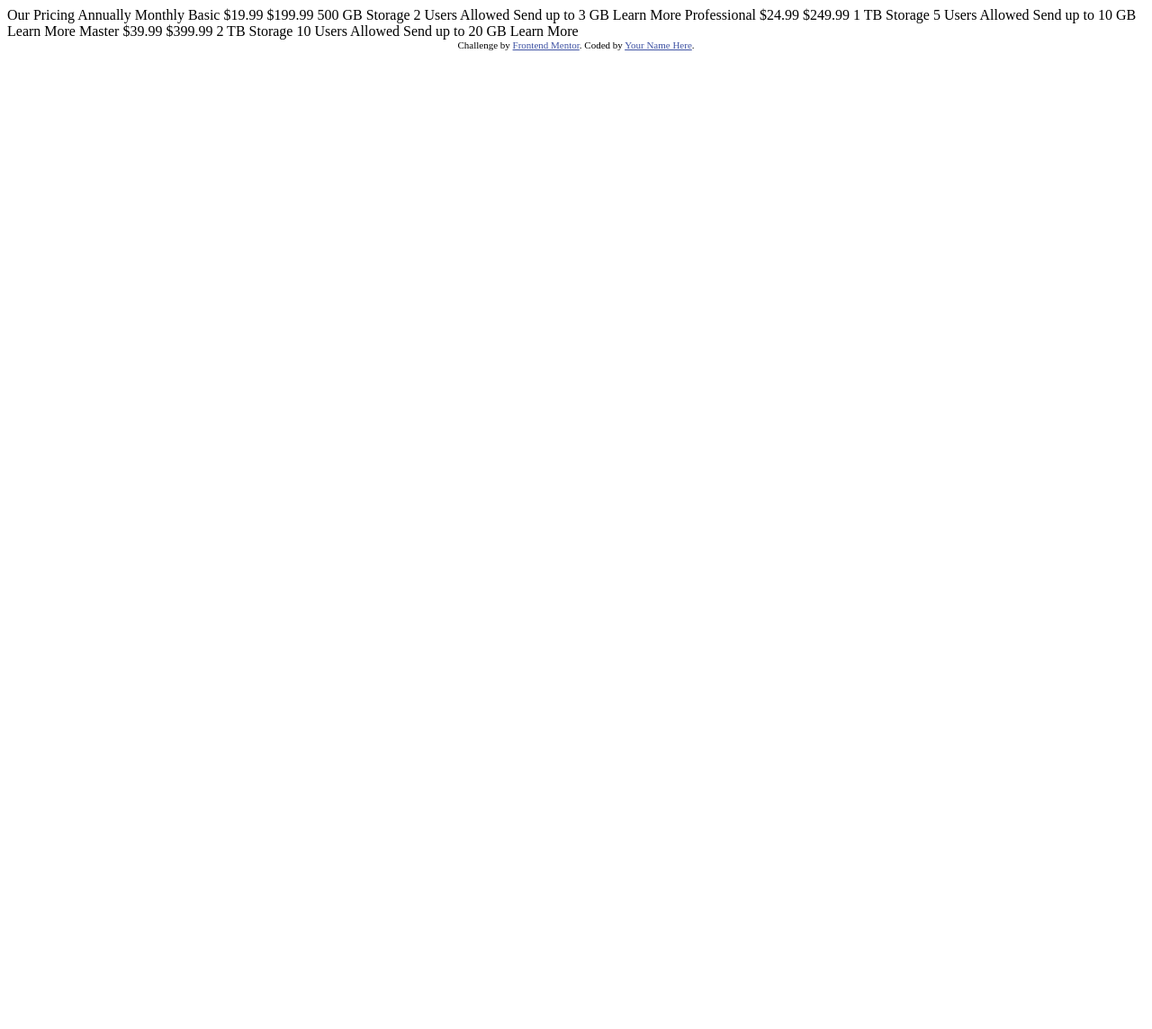
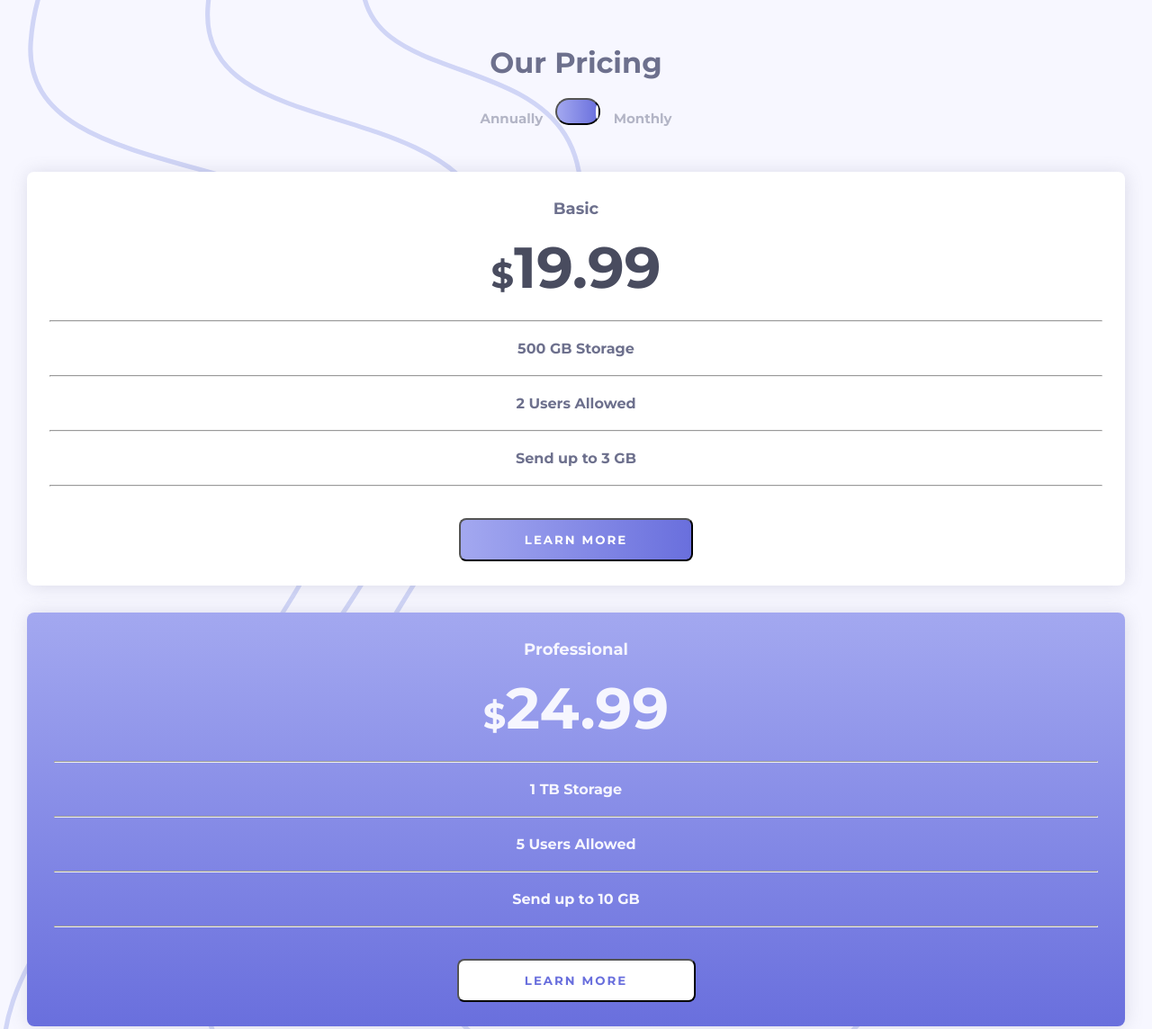
Before and after one commit to alvaro-j/pricing-component, a plain HTML site: page index.html in a window 1280 px wide. Shown: the top 1144 px of the page at 90% size. Before the commit the page ends 800 px from the top, so only its background shows below. Drawn offline with Linux system fonts and the light colour scheme.

Commit message:
Update index.html

```diff
--- a/index.html
+++ b/index.html
@@ -2,51 +2,69 @@
 <html lang="en">
 <head>
   <meta charset="UTF-8">
-  <meta name="viewport" content="width=device-width, initial-scale=1.0"> <!-- displays site properly based on user's device -->
-
+  <meta name="viewport" content="width=device-width, initial-scale=1.0">
   <link rel="icon" type="image/png" sizes="32x32" href="./images/favicon-32x32.png">
-
-  <title>Frontend Mentor | [Challenge Name Here]</title>
-
-  <!-- Feel free to remove these styles or customise in your own stylesheet 👍 -->
-  <style>
-    .attribution { font-size: 11px; text-align: center; }
-    .attribution a { color: hsl(228, 45%, 44%); }
-  </style>
+  <link rel="stylesheet" href="style.css">
+  <title>Frontend Mentor | [Pricing componet with toggle]</title>
+  <link rel="preconnect" href="https://fonts.googleapis.com">
+  <link rel="preconnect" href="https://fonts.gstatic.com" crossorigin>
+  <link href="https://fonts.googleapis.com/css2?family=Montserrat:wght@700&display=swap" rel="stylesheet">
 </head>
 <body>
-
-  Our Pricing
-  Annually
-  Monthly
-
-  Basic
-  &dollar;19.99
-  &dollar;199.99
-  500 GB Storage
-  2 Users Allowed
-  Send up to 3 GB
-  Learn More
-
-  Professional
-  &dollar;24.99
-  &dollar;249.99
-  1 TB Storage
-  5 Users Allowed
-  Send up to 10 GB
-  Learn More
-
-  Master
-  &dollar;39.99
-  &dollar;399.99
-  2 TB Storage
-  10 Users Allowed
-  Send up to 20 GB
-  Learn More
+  <section>
+    <h1>Our Pricing</h1>
+    <p id="toggle">
+      Annually
+      <button><span id="toggle-circle">&nbsp;</span></button>
+      Monthly
+    </p>
+    <section id="container">
+      <article class="card-white">
+        <h2>Basic</h2>
+        <span class="price-gray"><span>&dollar;</span>19.99</span>
+        <span><!--<span class="price">&dollar;199.99</span>--></span>
+        <hr>
+        <p>500 GB Storage</p>
+        <hr>
+        <p>2 Users Allowed</p>
+        <hr>
+        <p>Send up to 3 GB</p>
+        <hr>
+        <button class="btn-purple">LEARN MORE</button>
+      </article>
+      <article class="card-purple">
+        <h2>Professional</h2>
+        <span class="price-white"><span>&dollar;</span>24.99</span>
+        <span><!--<span class="price">&dollar;249.99</span>--></span>
+        <hr>
+        <p class="p-white">1 TB Storage</p>
+        <hr>
+        <p class="p-white">5 Users Allowed</p>
+        <hr>
+        <p class="p-white">Send up to 10 GB</p>
+        <hr>
+        <button class="btn-white">LEARN MORE</button>
+      </article>
+      <article class="card-white">
+        <h2>Master</h2>
+        <span class="price-gray"><span>&dollar;</span>39.99</span>
+        <span><!--<span class="price">&dollar;399.99</span>--></span>
+        <hr>
+        <p>2 TB Storage</p>
+        <hr>
+        <p>10 Users Allowed</p>
+        <hr>
+        <p>Send up to 20 GB</p>
+        <hr>
+        <button class="btn-purple">LEARN MORE</button>
+      </article>
+    </section>
+  </section>
 
   <div class="attribution">
     Challenge by <a href="https://www.frontendmentor.io?ref=challenge" target="_blank">Frontend Mentor</a>.
-    Coded by <a href="#">Your Name Here</a>.
+    Coded by <a href="https://www.github.com/alvaro-j/"
+    target="_blank">Álvaro J</a>.
   </div>
 </body>
 </html>
```
